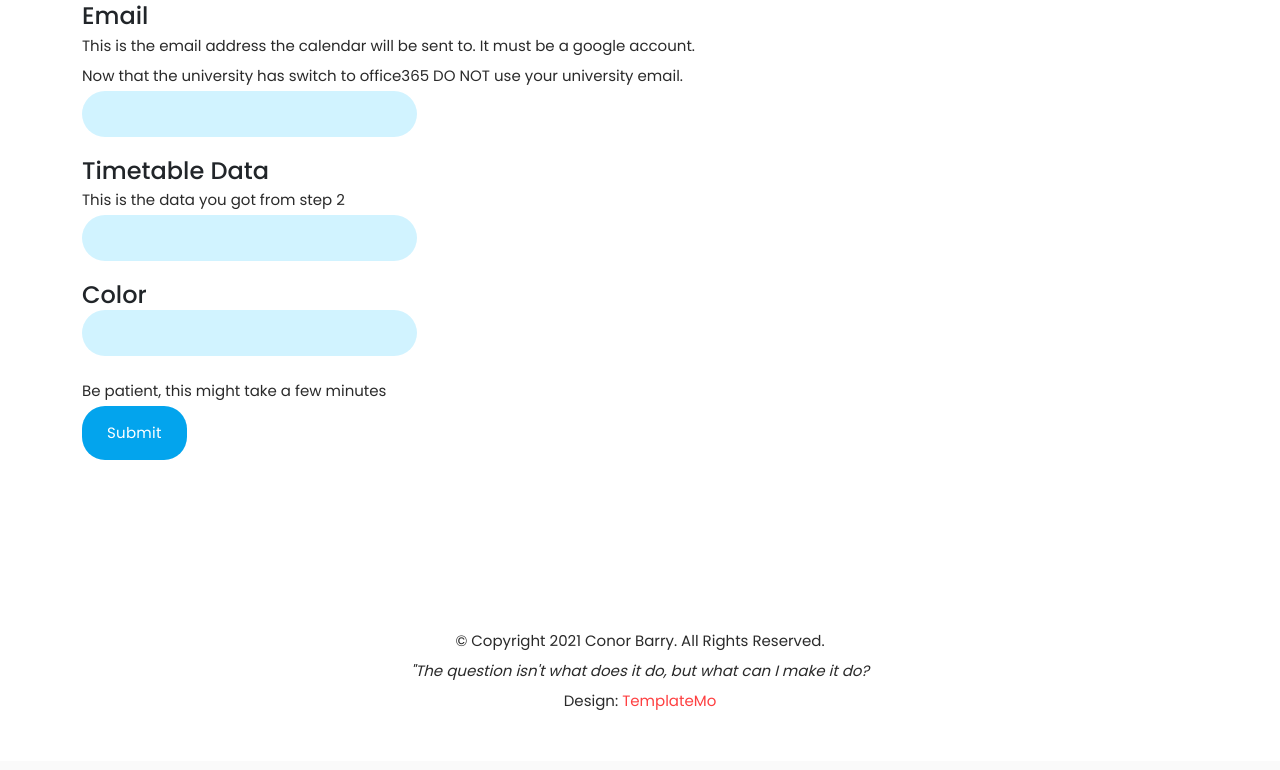
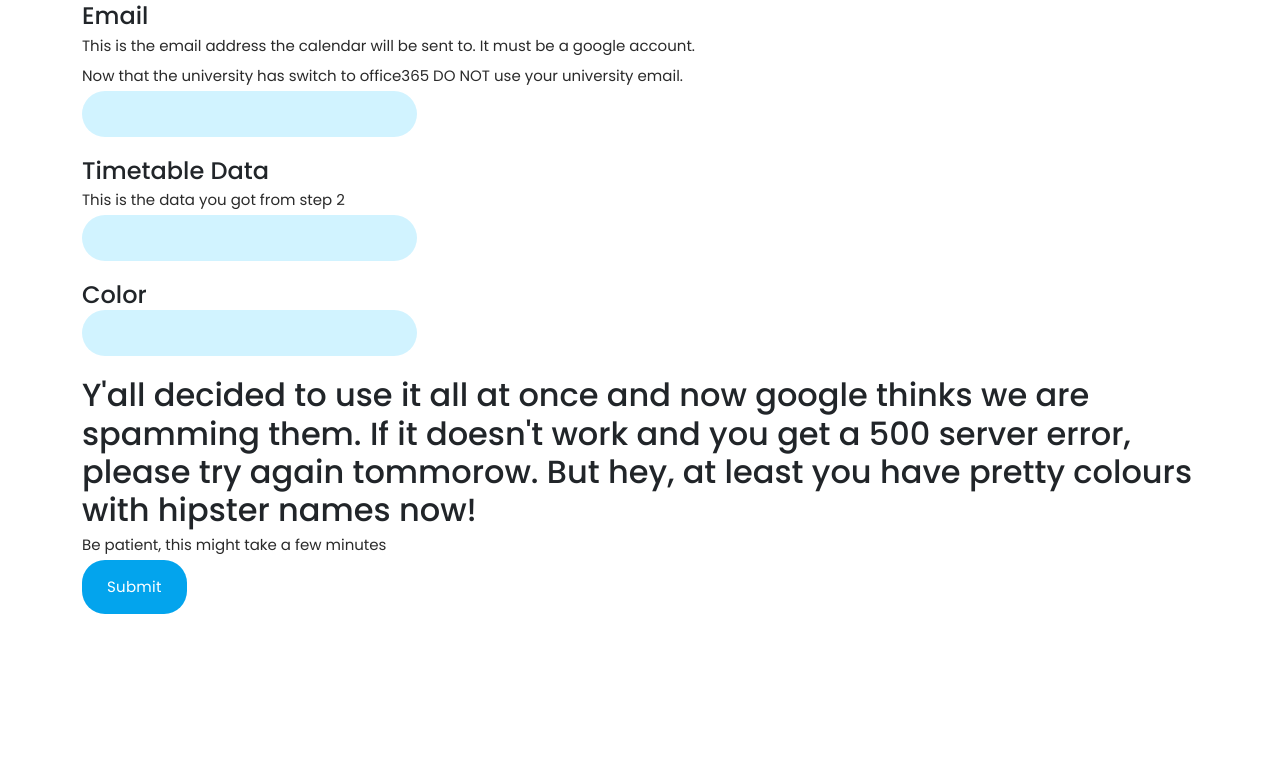
Before and after one commit to HortatioPistachio/UniTimetable, a Django app: template mysite/blog/templates/blog/timetable.html in a window 1280 px wide. Shown: the part 941-1711 px from the top of the page. Before the commit the page ends 1651 px from the top, so only its background shows below. Run offline with Django 3.2, Linux system fonts and the light colour scheme; the template is opened without the code that fills it, so the values that code supplies are empty, except form fields; tables that the repository leaves empty hold one stand-in row (values such as "Sample post"); form fields are guessed from the names that the template uses; some libraries are stand-ins or nearby versions.

Commit message:
added colours and usage message

```diff
--- a/mysite/blog/templates/blog/timetable.html
+++ b/mysite/blog/templates/blog/timetable.html
@@ -52,6 +52,12 @@
 
                 <h4>Color</h4>
                 <p>{{form.colour}}</p>
+                <h2>
+                  Y'all decided to use it all at once and now google thinks we are spamming them.
+                  If it doesn't work and you get a 500 server error, please try again tommorow.
+                  But hey, at least you have pretty colours with hipster names now!
+
+                </h2>
                 <p>Be patient, this might take a few minutes</p>
 
                 <p>
```
Also changed, not shown: mysite/blog/timetableExport.py (+6 -1 lines).
